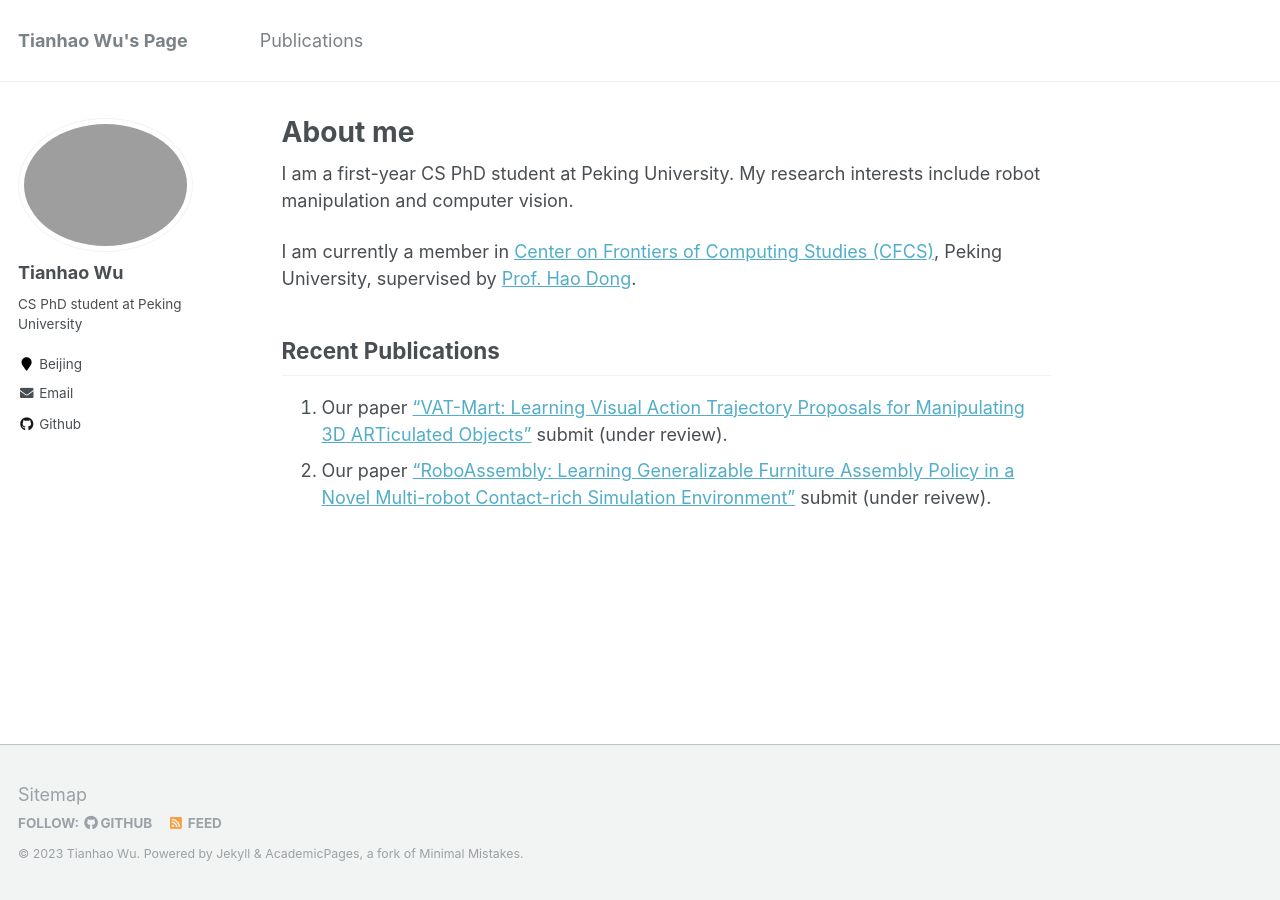
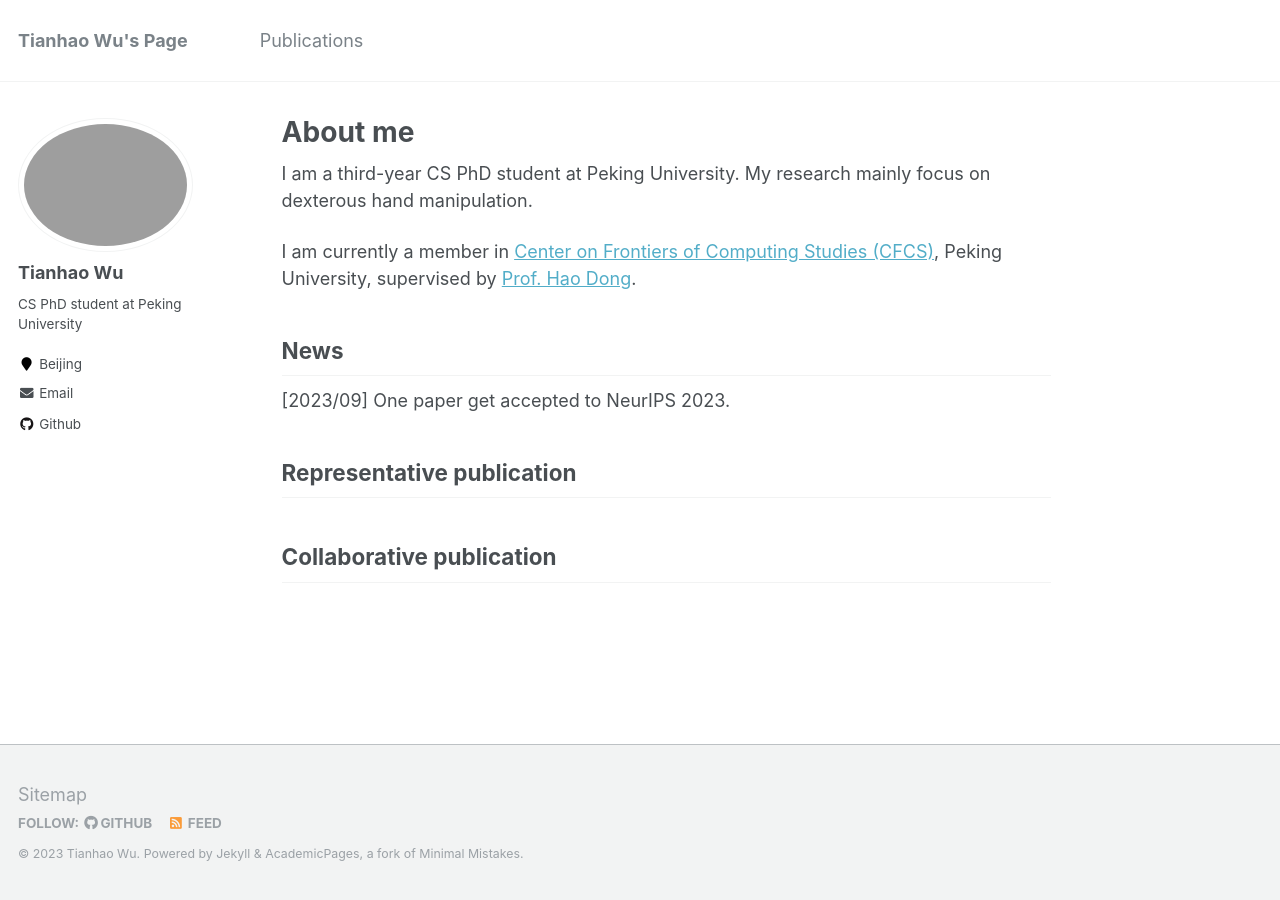
Before and after one commit to moistchi/tianhaowu.github.io, a Jekyll site: the page built from _pages/about.md, in a window 1280 px wide. Built offline with Jekyll 4.4.1, drawn with Linux system fonts in a browser that asks for light colours.

Commit message:
update about

```diff
--- a/_pages/about.md
+++ b/_pages/about.md
@@ -8,14 +8,19 @@ redirect_from:
   - /about.html
 ---
 
-I am a first-year CS PhD student at Peking University. My research interests include robot manipulation and computer vision.
+I am a third-year CS PhD student at Peking University. My research mainly focus on dexterous hand manipulation.
 
 I am currently a member in [Center on Frontiers of Computing Studies (CFCS)](http://cfcs.pku.edu.cn/english/index.htm), Peking University, supervised by [Prof. Hao Dong](https://zsdonghao.github.io/).
 
-Recent Publications
+News
 ------
-1. Our paper ["VAT-Mart: Learning Visual Action Trajectory Proposals for Manipulating 3D ARTiculated Objects"](https://hyperplane-lab.github.io/vat-mart/) submit (under review).
-1. Our paper ["RoboAssembly: Learning Generalizable Furniture Assembly Policy in a Novel Multi-robot Contact-rich Simulation Environment"](https://sites.google.com/view/roboticassembly) submit (under reivew).
+[2023/09] One paper get accepted to NeurIPS 2023.
 
 <!-- Example: editing a markdown file for a talk -->
 <!-- ![Editing a markdown file for a talk](/images/editing-talk.png) -->
+
+Representative publication
+------
+
+Collaborative publication
+------
```
